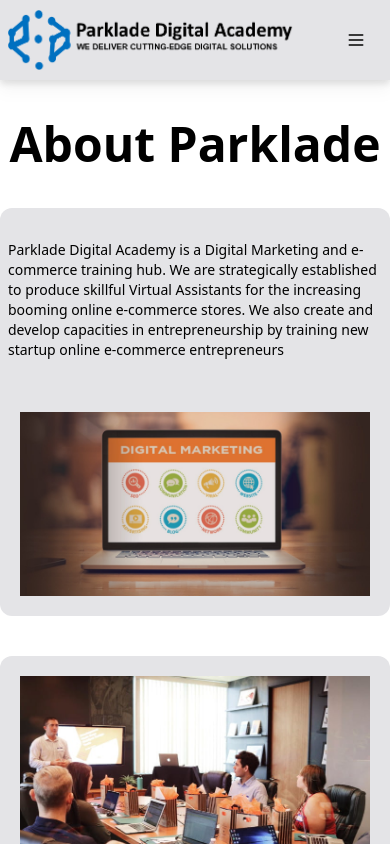
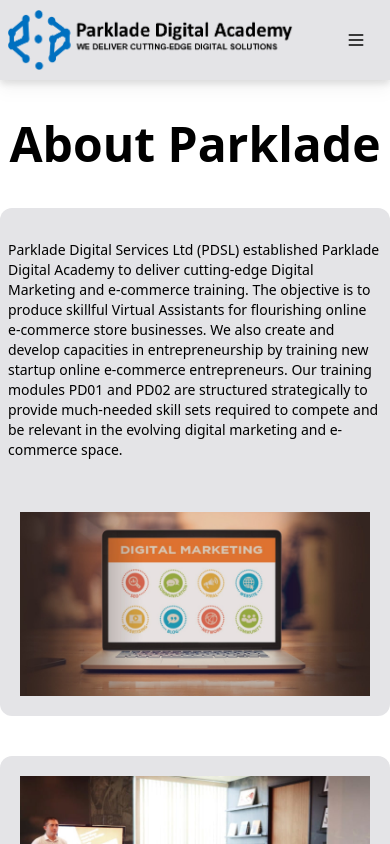
Before and after one commit to toju-toby22/ParkLed.com, a React (Create React App) app: page /about in a window 390 px wide. Shown: the top 844 px of the page. Built offline with nearby package versions, Linux system fonts and the light colour scheme.

Commit message:
zadded google form links to the modules"

```diff
--- a/src/Pages/Homepage.js
+++ b/src/Pages/Homepage.js
@@ -10,9 +10,9 @@
 import { Link } from "react-router-dom"
 
 import { FaFacebookF } from "react-icons/fa";
-import { FaShoppingBag } from "react-icons/fa";
-import { FaChartLine } from "react-icons/fa";
-import { HiOutlineMailOpen } from "react-icons/hi";
+// import { FaShoppingBag } from "react-icons/fa";
+// import { FaChartLine } from "react-icons/fa";
+// import { HiOutlineMailOpen } from "react-icons/hi";
 import { RiCustomerServiceFill } from "react-icons/ri";
 import { FcCustomerSupport } from "react-icons/fc";
 import { ImPageBreak } from "react-icons/im";
@@ -118,7 +118,7 @@
                             <div>
                                 <h3 className='font-bold text-lg'>Facebook Ads Manager</h3>
                                 <p className='text-lg pt-2 pb-4'>
-                                    Monitior and pversee the progress of Facebook Ads in different types of onlinebusiness
+                                    Monitior and oversee the progress of Facebook Ads in different types of online business
                                 </p>
                             </div>
                         </div>
@@ -131,7 +131,7 @@
                             <div>
                                 <h3 className='font-bold text-lg'>Landing page Creator  </h3>
                                 <p className='text-lg pt-2 pb-4'>
-                                    Apply your copy writing skills in Landing Page <br/> creation.
+                                    Apply your copy writing skills in Landing Page <br /> creation.
                                 </p>
                             </div>
                         </div>
@@ -144,7 +144,7 @@
                             <div>
                                 <h3 className='font-bold text-lg'>Customer Service</h3>
                                 <p className='text-lg pt-2 pb-4'>
-                                    Learn communications skills to be able to relate well with <br/>customers.
+                                    Learn communications skills to be able to relate well with <br />customers.
                                 </p>
                             </div>
                         </div>
--- a/src/Pages/about.js
+++ b/src/Pages/about.js
@@ -19,10 +19,12 @@
                 <div name='home' className='w-full bg-zinc-200 flex flex-col justify-between rounded-xl mt-10'>
                     <div className='grid md:grid-cols-2 max-w-[1240px] m-auto'>
                         <div className='flex flex-col justify-center md:items-start w-full px-2 py-8'>
-                            <p className='text-sm'> Parklade Digital Academy is a Digital Marketing and e-commerce training hub.
-                                We are strategically established to produce skillful Virtual Assistants for the increasing
-                                booming online e-commerce stores. We also create and develop capacities in entrepreneurship
-                                by training new startup online e-commerce entrepreneurs</p>
+                            <p className='text-sm'>Parklade Digital Services Ltd (PDSL) established Parklade Digital Academy to deliver
+                                cutting-edge Digital Marketing and e-commerce training. The objective is to produce skillful Virtual Assistants
+                                for flourishing online e-commerce store businesses. We also create and develop capacities in entrepreneurship by
+                                training new startup online e-commerce entrepreneurs. Our training modules PD01 and PD02 are structured strategically
+                                to provide much-needed skill
+                                sets required to compete and be relevant in the evolving digital marketing and e-commerce space.</p>
                             {/* <button className='py-3 px-6 sm:w-[60%] my-4'>Get Started</button> */}
                         </div>
                         <div className="p-5">
@@ -76,8 +78,8 @@
                             <div>
                                 <p className='text-4xl font-bold py-4 flex text-sky-600'>Mission Statement</p>
                             </div>
-                            <p className='text-lg md:text-lg py-6 text-slate-900'>To deliver cutting-edge and up-to-date digital
-                                solutions for online e-commerce businesses.</p>
+                            <p className='text-lg md:text-lg py-6 text-slate-900'>To create massive job opportunities for
+                                Nigerians both young and old through our training programs in digital marketing and e-commerce.</p>
                             {/* <div className='text-2xl'>
                 <p className='flex py-4'>Lorem, ipsum dolor.</p>
                 <p className='flex py-4'>Lorem, ipsum dolor.</p>
--- a/src/Pages/contact.js
+++ b/src/Pages/contact.js
@@ -44,7 +44,7 @@
                                 <div className='p-8'>
                                     <SupportIcon className='w-16 p-4 bg-indigo-600 text-white rounded-lg mt-[-4rem]' />
                                     <h3 className='font-bold text-2xl my-6'>Technical Support</h3>
-                                    <p className='text-gray-600 text-xl'><span className='font-bold'>Email:</span> <a href="">parklade.dsl@gmail.com</a></p>
+                                    <p className='text-gray-600 text-xl'><span className='font-bold'>Email:</span> <a href="/">parklade.dsl@gmail.com</a></p>
                                 </div>
                                 <div className='bg-slate-100 pl-8 py-4'>
                                     <p className='flex items-center text-indigo-600'>Contact Us <ArrowSmRightIcon className='w-5 ml-2' /></p>
--- a/src/Pages/module1.js
+++ b/src/Pages/module1.js
@@ -46,7 +46,7 @@
                     <p className='flex items-center py-4'><MdFiberManualRecord className='h-6 text-indigo-900 mr-3' /> Product Description.</p>
                     <p className='flex items-center py-4'><MdFiberManualRecord className='h-6 text-indigo-900 mr-3' /> Landing Pages</p>
                     <p className='flex items-center py-4'><MdFiberManualRecord className='h-6 text-indigo-900 mr-3' /> Customer Service</p>
-                    <button className='w-full py-4 my-4'>Apply Now</button>
+                    <a href="https://docs.google.com/forms/d/e/1FAIpQLSeKfdHpZGjl9WG3vMHsxH9GniLcfF9y2wbTCwo-vdhdsAvc7Q/viewform?embedded=true">  <button className='w-full py-4 my-4'>Apply Now</button></a>
                 </div>
             </div>
             <Footer />
--- a/src/Pages/module2.js
+++ b/src/Pages/module2.js
@@ -42,7 +42,7 @@
                     <p className='flex items-center py-4'><MdFiberManualRecord className='h-6 text-indigo-900 mr-3' /> Ads-Copy</p>
                     <p className='flex items-center py-4'><MdFiberManualRecord className='h-6 text-indigo-900 mr-3' /> Facebook Ads</p>
                     <p className='flex items-center py-4'><MdFiberManualRecord className='h-6 text-indigo-900 mr-3' /> E-Mail Marketing</p>
-                    <button className='w-full py-4 my-4'>Apply Now</button>
+                    <a href="https://docs.google.com/forms/d/e/1FAIpQLSeKfdHpZGjl9WG3vMHsxH9GniLcfF9y2wbTCwo-vdhdsAvc7Q/viewform?embedded=true">  <button className='w-full py-4 my-4'>Apply Now</button></a>
                 </div>
             </div>
             {/* <div name='support' className='w-full py-20'>
```
